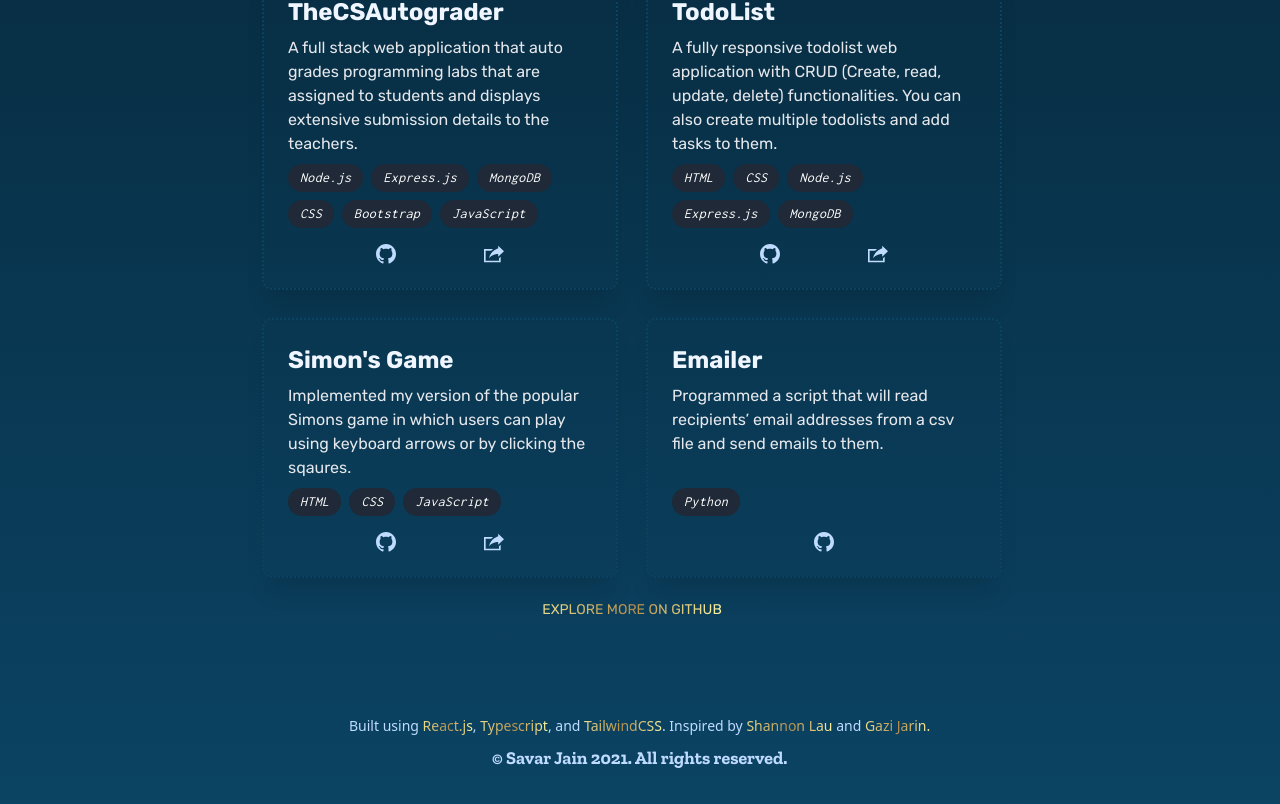
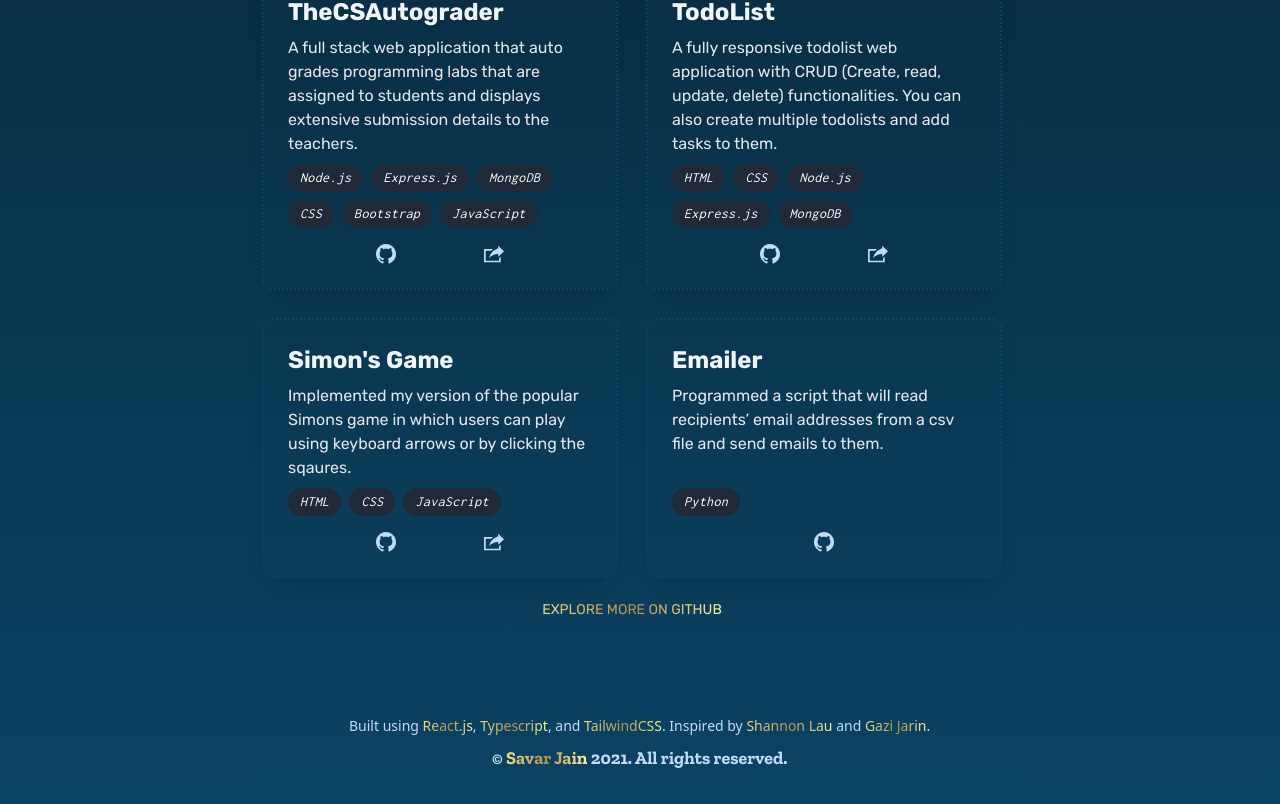
Before and after one commit to SavarJ/jainsavar.com, a React (Create React App) app: page / in a window 1280 px wide. Shown: the part 1848-2652 px from the top of the page. Built offline with nearby package versions, Linux system fonts and the light colour scheme.

Commit message:
Add email link to name

```diff
--- a/src/components/sections/Footer/Copyright.tsx
+++ b/src/components/sections/Footer/Copyright.tsx
@@ -1,6 +1,14 @@
+import Link from "../../shared/Link";
+
 const Copyright: React.FC = () => {
   return (
-    <p className="text-blue-200 mt-2 font-bold font-zb text-lg">© Savar Jain 2021. All rights reserved.</p>
+    <p className="mt-2 text-lg font-bold text-blue-200 font-zb">
+      ©{" "}
+      <Link link="mailto:jainsavar@gmail.com" color="gold">
+        Savar Jain
+      </Link>{" "}
+      2021. All rights reserved.
+    </p>
   );
 };
 
```
